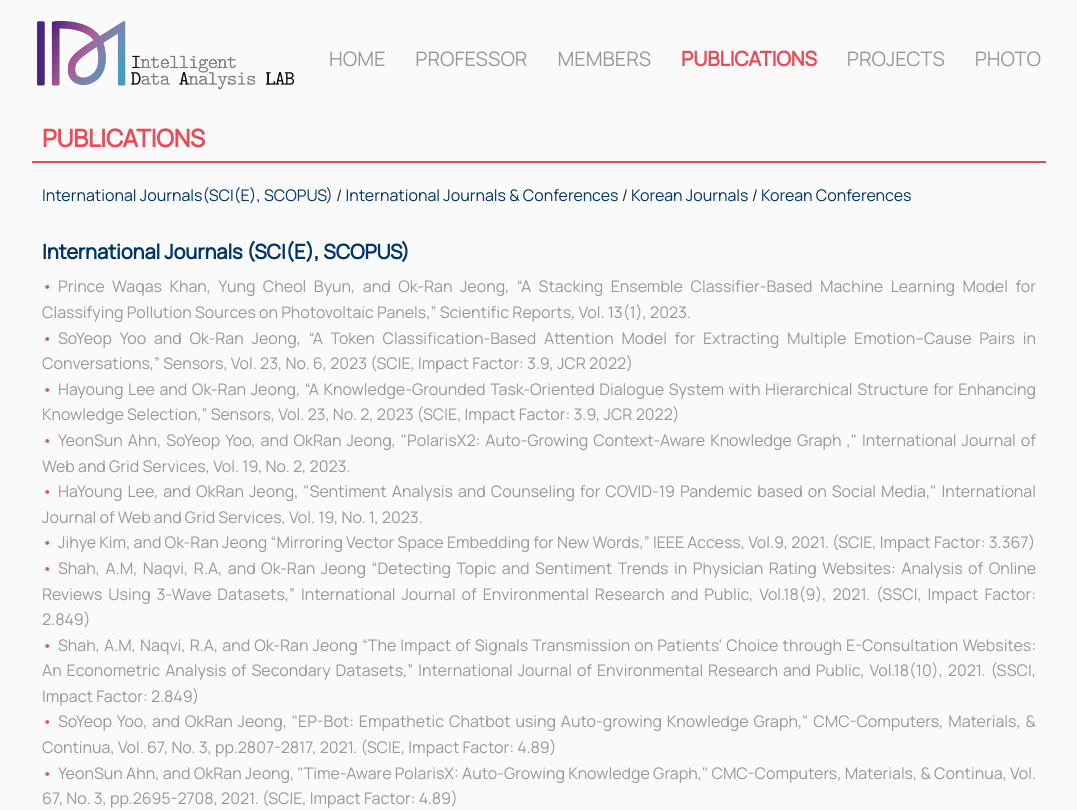
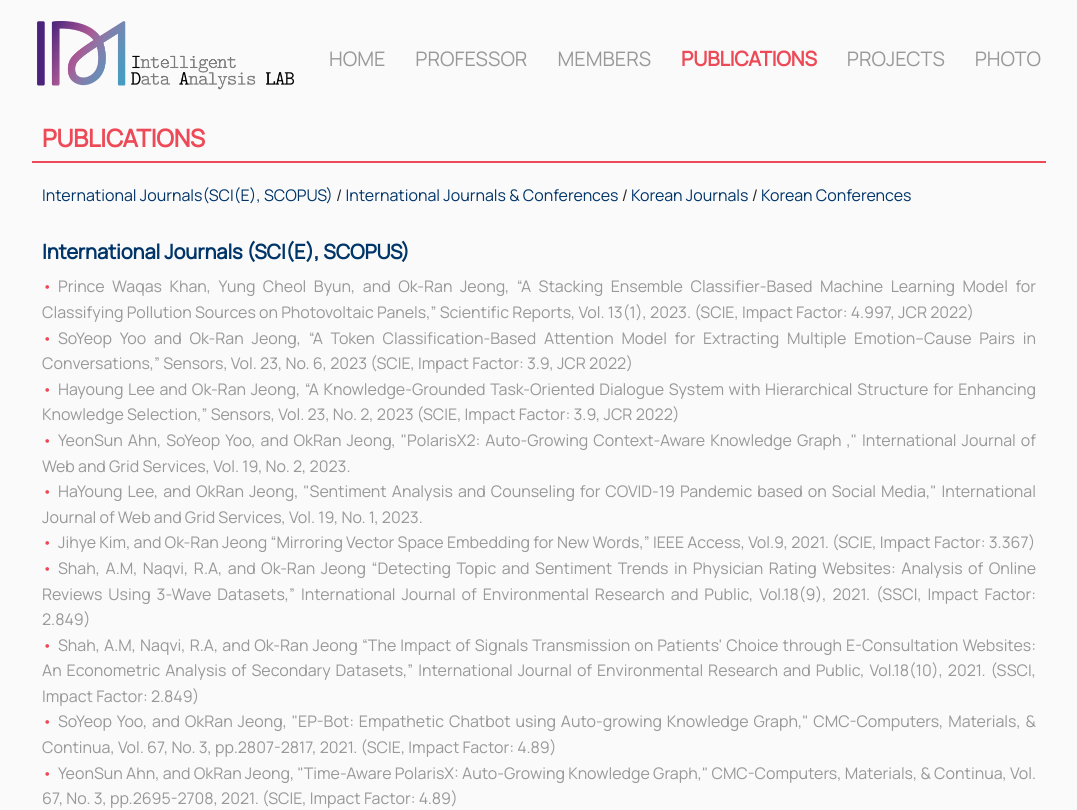
Before and after one commit to IDALab-Gachon/idalab, a React (Create React App) app: page /publications in a window 1280 px wide. Shown: the top 810 px of the page, without its empty margins (101-1178 px from the left). Built offline with nearby package versions, Linux system fonts and the light colour scheme.

Commit message:
update impact factor

```diff
--- a/src/Pages/Publications.js
+++ b/src/Pages/Publications.js
@@ -77,7 +77,7 @@ const Publications = () => {
               Prince Waqas Khan, Yung Cheol Byun, and Ok-Ran Jeong, “A Stacking
               Ensemble Classifier-Based Machine Learning Model for Classifying
               Pollution Sources on Photovoltaic Panels,” Scientific Reports,
-              Vol. 13(1), 2023.
+              Vol. 13(1), 2023. (SCIE, <b>Impact Factor: 4.997</b>, JCR 2022)
             </PubListItem>
             <PubListItem>
               SoYeop Yoo and Ok-Ran Jeong, “A Token Classification-Based
```
